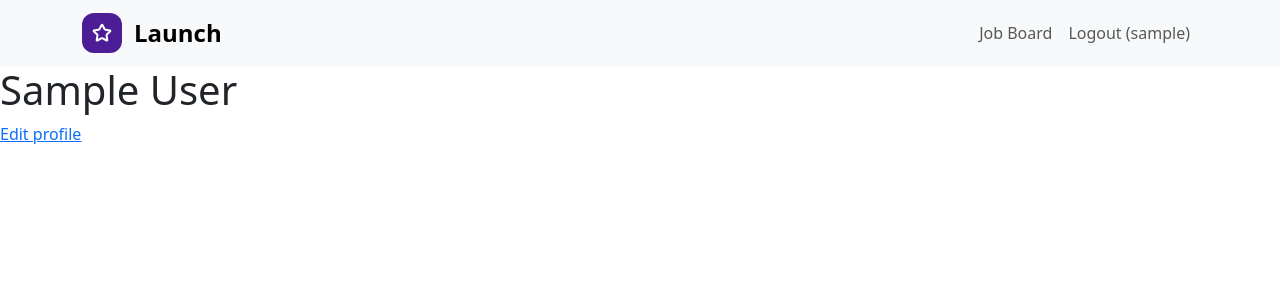
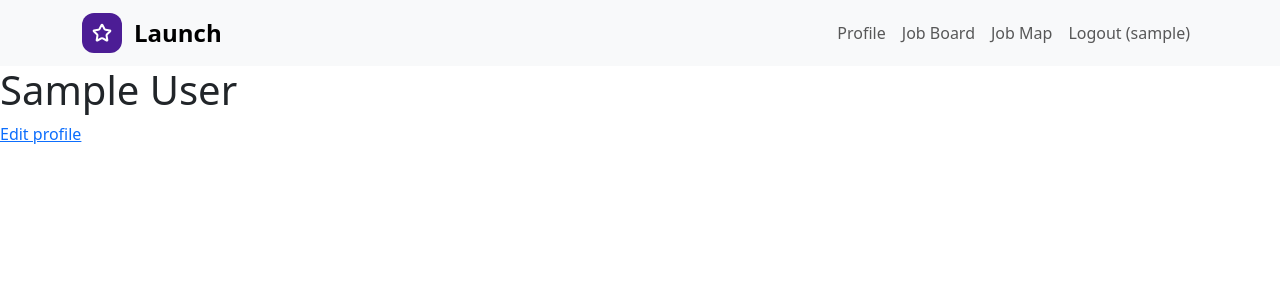
Before and after one commit to IshaMadanu/launch-cs2340-team3, a Django app: page /accounts/profile/ in a window 1280 px wide. Shown: the top 300 px of the page. Run offline with Django 5.2, Linux system fonts and the light colour scheme; the visitor is signed in with stand-in values (Sample User, id 1); data comes from the database, SQL or seed files in the repository; some libraries are stand-ins or nearby versions.

Commit message:
updated nav bar

```diff
--- a/launch/templates/base.html
+++ b/launch/templates/base.html
@@ -29,8 +29,14 @@
         </a>
         <div class="navbar-nav">
         {% if user.is_authenticated %}
+            <a class="nav-link" href="{% url 'detail' %}">
+              Profile
+            </a>
             <a class="nav-link" href="{% url 'jobs.index' %}">
                 Job Board
+            </a>
+            <a class="nav-link" href="{% url 'jobs.map' %}">
+              Job Map
             </a>
         {% endif %}
         {% if user.is_authenticated and request.user.account.role == 'recruiter' %}
```
